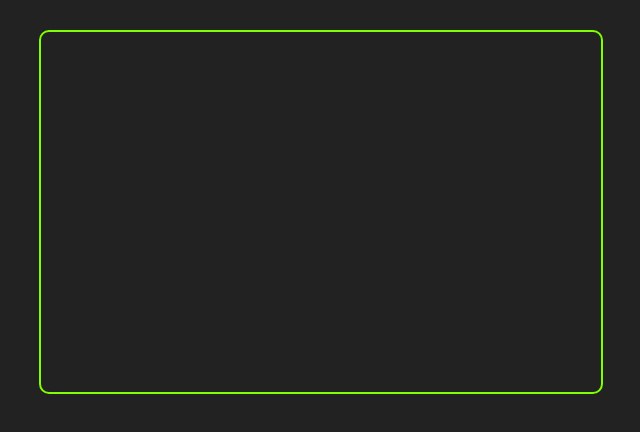
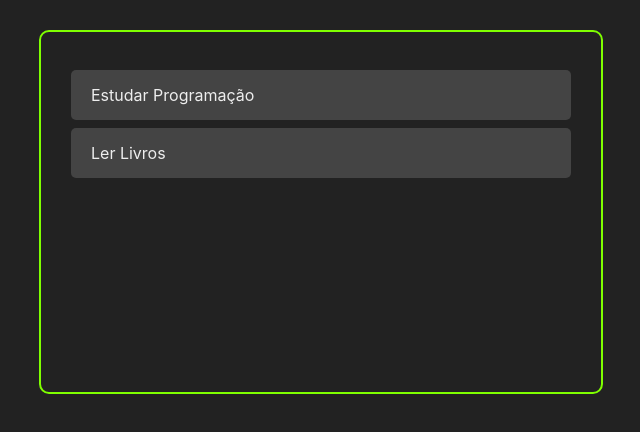
Before and after one commit to rvahilario/to-do-list-react, a React (Create React App) app: page / in a window 1280 px wide. Shown: the top 432 px of the page, without its empty margins (319-959 px from the left). Built offline with nearby package versions, Linux system fonts and the light colour scheme.

Commit message:
add tasks
add tasks render and styles

```diff
--- a/package.json
+++ b/package.json
@@ -9,6 +9,7 @@
     "react": "^17.0.2",
     "react-dom": "^17.0.2",
     "react-scripts": "5.0.0",
+    "styled-components": "^5.3.3",
     "web-vitals": "^2.1.0"
   },
   "scripts": {
--- a/src/App.js
+++ b/src/App.js
@@ -1,14 +1,27 @@
-import react from "react";
+import React, { useState } from 'react';
 
-import "./App.css";
+import Tasks from './components/Tasks';
+import './App.css';
 
 const App = () => {
-  const message = 'Hello World!'
+	const [tasks, setTasks] = useState([
+		{
+			id: '1',
+			title: 'Estudar Programação',
+			completed: false,
+		},
+		{
+			id: '2',
+			title: 'Ler Livros',
+			completed: true,
+		},
+	]);
 
-
-  return (
-    <div className="container"></div>
-  )
-}
+	return (
+		<div className="container">
+			<Tasks tasks={tasks} />
+		</div>
+	);
+};
 
 export default App;
--- /dev/null
+++ b/src/components/Task.js
@@ -0,0 +1,9 @@
+import React from 'react';
+
+import { TaskContainer } from './styles';
+
+const Task = ({ task }) => {
+	return <TaskContainer>{task.title}</TaskContainer>;
+};
+
+export default Task;
--- /dev/null
+++ b/src/components/Tasks.js
@@ -0,0 +1,15 @@
+import React from 'react';
+
+import Task from './Task';
+
+const Tasks = ({ tasks }) => {
+	return (
+		<>
+			{tasks.map((task) => (
+				<Task task={task} />
+			))}
+		</>
+	);
+};
+
+export default Tasks;
--- /dev/null
+++ b/src/components/styles.js
@@ -0,0 +1,12 @@
+import styled from 'styled-components';
+
+export const TaskContainer = styled.div`
+	background-color: #444;
+	margin: 8px 0;
+	padding: 15px 20px;
+	display: flex;
+	border-radius: 5px;
+	justify-content: space-between;
+	color: #eee;
+	align-items: center;
+`;
```
Also changed, not shown: 1 other file (tests, documents, lock files or other folders).
